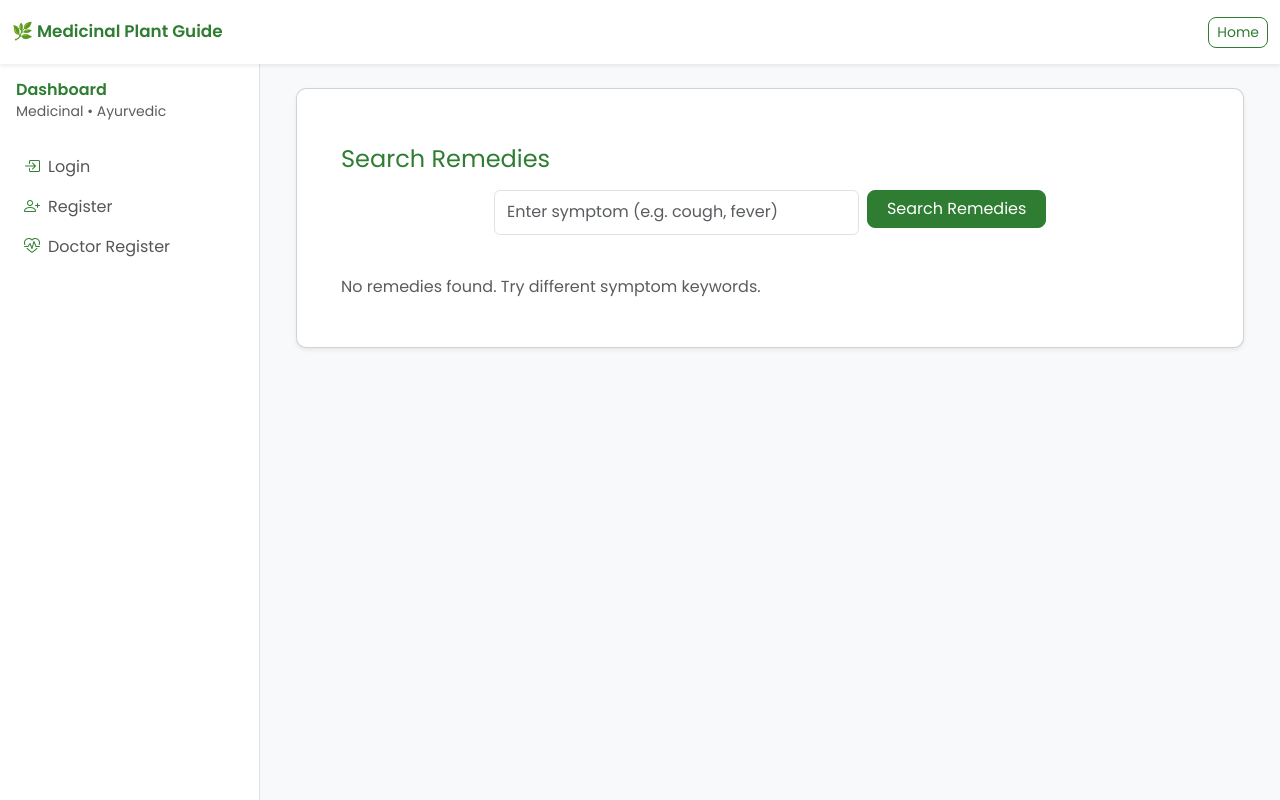
After one commit to Fathimamufeedak/main-project, a Django app: page /search-remedies/ in a window 1280 px wide. The commit adds this page. Run offline with Django 4.2, Linux system fonts and the light colour scheme.

Commit message:
Dashboard update

```diff
--- a/doctors/urls.py
+++ b/doctors/urls.py
@@ -9,5 +9,6 @@ urlpatterns = [
     path('consultations/', views.consultation_list, name='doctor_consultations'),
     path('consultation/<int:pk>/', views.consultation_detail, name='doctor_consultation_detail'),
     path('consultation/<int:pk>/remedy/', views.remedy_form, name='doctor_remedy_form'),
+    path('remedies/add/', views.doctor_add_remedy, name='doctor_add_remedy'),
     path('profile/', views.doctor_profile, name='doctor_profile'),
 ]
--- a/templates/base.html
+++ b/templates/base.html
@@ -31,6 +31,7 @@
           <small class="text-muted">Medicinal • Ayurvedic</small>
         </div>
         <nav class="nav flex-column p-2">
+          {% load doctor_extras %}
           {% if user.is_staff %}
             <a class="nav-link" href="#"><i class="bi bi-speedometer2 me-2 text-success"></i>Admin Dashboard</a>
             <a class="nav-link" href="{% url 'doctor_requests' %}"><i class="bi bi-check2-square me-2 text-success"></i>Approve Doctors</a>
@@ -38,13 +39,18 @@
             <a class="nav-link" href="/admin/plants/plant/"><i class="bi bi-flower1 me-2 text-success"></i>Manage Plants</a>
             <a class="nav-link" href="/admin/consultations/consultation/"><i class="bi bi-journal-text me-2 text-success"></i>Consultations</a>
             <a class="nav-link text-danger mt-3" href="{% url 'logout' %}"><i class="bi bi-box-arrow-right me-2"></i>Logout</a>
+          {% elif user.is_authenticated and user|is_doctor %}
+            <a class="nav-link" href="{% url 'doctor_dashboard' %}"><i class="bi bi-house me-2 text-success"></i>Dashboard</a>
+            <a class="nav-link" href="{% url 'doctor_consultations' %}"><i class="bi bi-chat-left-text me-2 text-success"></i>Consultations</a>
+            <a class="nav-link" href="{% url 'doctor_add_remedy' %}"><i class="bi bi-plus-square me-2 text-success"></i>Add Remedies</a>
+            <a class="nav-link" href="{% url 'doctor_profile' %}"><i class="bi bi-person me-2 text-success"></i>Profile</a>
+            <a class="nav-link text-danger mt-3" href="{% url 'doctor_logout' %}"><i class="bi bi-box-arrow-right me-2 text-success"></i>Logout</a>
           {% elif user.is_authenticated %}
             <a class="nav-link" href="{% url 'dashboard' %}"><i class="bi bi-house me-2 text-success"></i>Dashboard</a>
-            <a class="nav-link" href="{% url 'upload_consultation' %}"><i class="bi bi-cloud-upload me-2 text-success"></i>Upload Plant Image</a>
-            <a class="nav-link" href="{% url 'plant_list' %}"><i class="bi bi-list-ul me-2 text-success"></i>View Plants</a>
+            <a class="nav-link" href="{% url 'search_remedies' %}"><i class="bi bi-search me-2 text-success"></i>Search Remedies</a>
             <a class="nav-link" href="{% url 'user_consultations' %}"><i class="bi bi-chat-left-text me-2 text-success"></i>My Queries</a>
             <a class="nav-link" href="{% url 'profile' %}"><i class="bi bi-person me-2 text-success"></i>Profile</a>
-            <a class="nav-link text-danger mt-3" href="{% url 'logout' %}"><i class="bi bi-box-arrow-right me-2"></i>Logout</a>
+            <a class="nav-link text-danger mt-3" href="{% url 'logout' %}"><i class="bi bi-box-arrow-right me-2 text-success"></i>Logout</a>
           {% else %}
             <a class="nav-link" href="{% url 'login' %}"><i class="bi bi-box-arrow-in-right me-2 text-success"></i>Login</a>
             <a class="nav-link" href="{% url 'register' %}"><i class="bi bi-person-plus me-2 text-success"></i>Register</a>
--- /dev/null
+++ b/templates/users/search_remedies.html
@@ -0,0 +1,37 @@
+{% extends 'base.html' %}
+{% block content %}
+<div class="container mt-4">
+  <h4 class="text-success">Search Remedies</h4>
+  <form method="get" class="row g-2 mt-2">
+    <div class="col-md-8">
+      <input type="text" name="q" value="{{ query|default:'' }}" placeholder="Enter symptom (e.g. cough, fever)" class="form-control rounded" />
+    </div>
+    <div class="col-md-4">
+      <button class="btn btn-success w-100">Search Remedies</button>
+    </div>
+  </form>
+
+  <div class="mt-4 row g-3">
+    {% for r in results %}
+      <div class="col-md-6">
+        <div class="card shadow-sm">
+          <div class="card-body">
+            <h5 class="card-title text-success">{{ r.symptom|default:'General' }}</h5>
+            {% if r.plant %}
+              <p class="mb-1"><strong>Plant:</strong> {{ r.plant.plant_name }}</p>
+            {% endif %}
+            <p class="mb-1"><strong>Remedy:</strong> {{ r.remedy_description }}</p>
+            <p class="mb-1"><strong>Usage:</strong> {{ r.usage }}</p>
+            <p class="text-muted small">Added by: {{ r.doctor.user.get_full_name|default:r.doctor.user.username|default:'Verified Doctor' }}</p>
+            <p class="text-muted small">Added: {{ r.created_at|date:'M d, Y' }}</p>
+          </div>
+        </div>
+      </div>
+    {% empty %}
+      <div class="col-12">
+        <p class="text-muted">No remedies found. Try different symptom keywords.</p>
+      </div>
+    {% endfor %}
+  </div>
+</div>
+{% endblock %}
--- a/users/urls.py
+++ b/users/urls.py
@@ -11,4 +11,5 @@ urlpatterns = [
     path('logout/', views.user_logout, name='logout'),
     path('dashboard/', views.dashboard, name='dashboard'),
     path('profile/', views.profile, name='profile'),
+    path('search-remedies/', views.search_remedies, name='search_remedies'),
 ]
--- a/users/views.py
+++ b/users/views.py
@@ -3,6 +3,7 @@ from django.contrib import messages
 from django.contrib.auth import authenticate, login, logout
 from django.contrib.auth.decorators import login_required
 from .forms import UserRegisterForm, UserUpdateForm
+from plants.models import Remedy as PlantRemedy
 
 
 def index(request):
@@ -80,3 +81,11 @@ def profile(request):
     else:
         form = UserUpdateForm(instance=request.user)
     return render(request, 'users/profile.html', {'form': form})
+
+
+def search_remedies(request):
+    query = request.GET.get('q') or request.POST.get('q')
+    results = []
+    if query:
+        results = PlantRemedy.objects.filter(symptom__icontains=query).select_related('doctor').order_by('-created_at')
+    return render(request, 'users/search_remedies.html', {'results': results, 'query': query})
```
Also changed, not shown: DOCTOR_MODULE.md (+10 -8 lines), USER_MODULE.md (added, +35 -0 lines), doctors/forms.py (+8 -3 lines), doctors/templatetags/doctor_extras.py (added, +10 -0 lines), doctors/views.py (+33 -12 lines), plants/models.py (+6 -2 lines), templates/doctors/consultation_detail.html (+5 -2 lines), templates/doctors/remedy_form.html (+26 -3 lines).
